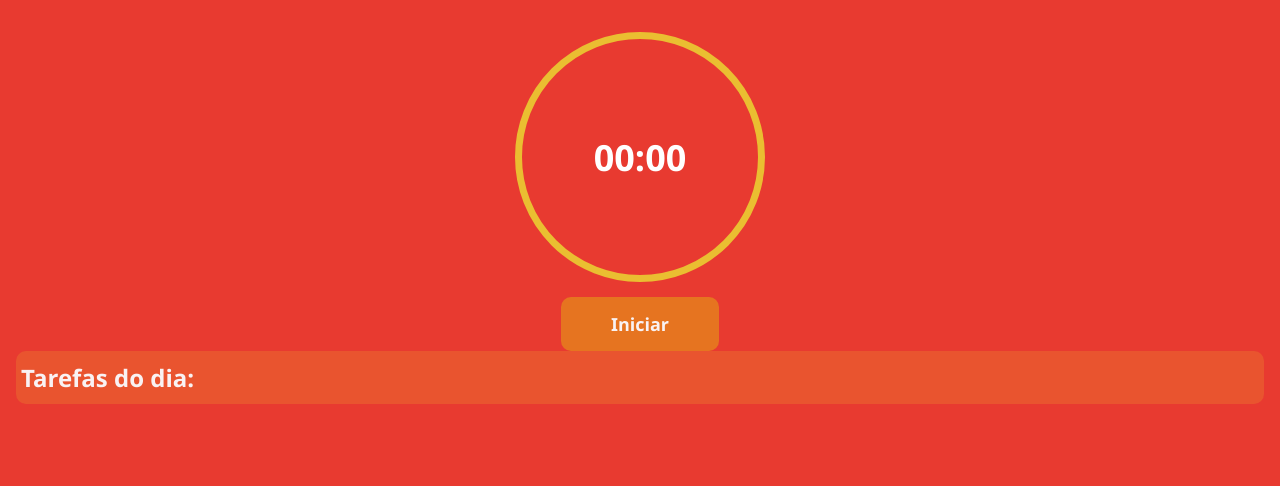
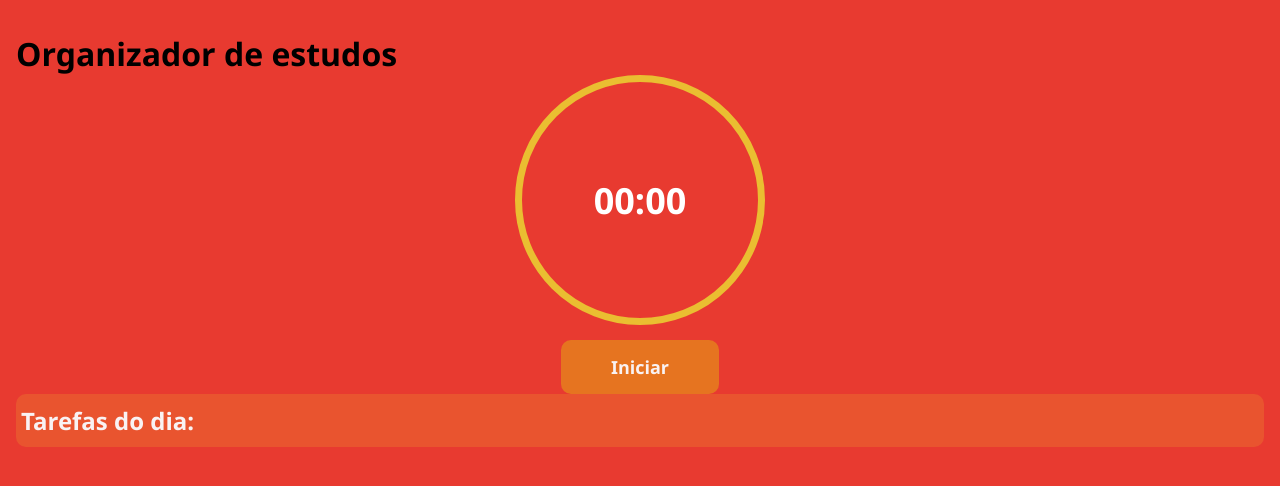
Before and after one commit to Diego-1D/pomo-task, a React (Create React App) app: page / in a window 1280 px wide. Shown: the top 486 px of the page. Built offline with nearby package versions, Linux system fonts and the light colour scheme.

Commit message:
alterações simples

```diff
--- a/package.json
+++ b/package.json
@@ -13,6 +13,7 @@
     "@types/uuid": "^8.3.4",
     "react": "^18.1.0",
     "react-dom": "^18.1.0",
+    "react-router-dom": "^6.3.0",
     "react-scripts": "5.0.1",
     "typescript": "^4.6.4",
     "uuid": "^8.3.2",
--- a/src/App.tsx
+++ b/src/App.tsx
@@ -36,7 +36,7 @@ function App() {
 
   return (
     <div className={styles.app}>
-      { /*  <Form setTasks={setTasks} />*/}
+      <h1 className={styles.title}>Organizador de estudos</h1>
       <div className={styles.wrapper}>
         <Countdown
           selected={selected}
@@ -45,6 +45,7 @@ function App() {
         <ToDoList
           tasks={tasks}
           selectTask={selectTask}
+          setTasks={setTasks}
         />
       </div>
     </div >
--- a/src/type/tasks.ts
+++ b/src/type/tasks.ts
@@ -2,5 +2,6 @@ export interface NewTask{
     task: string;
     time: string;
     selected: boolean;
+    completed: boolean;
     id: string;
 }
```
Also changed, not shown: 1 other file (tests, documents, lock files or other folders).
